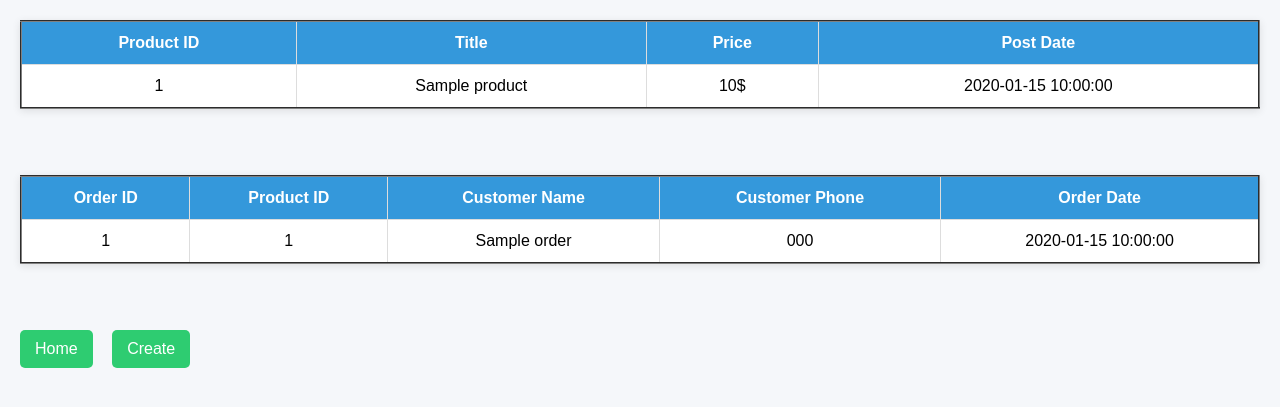
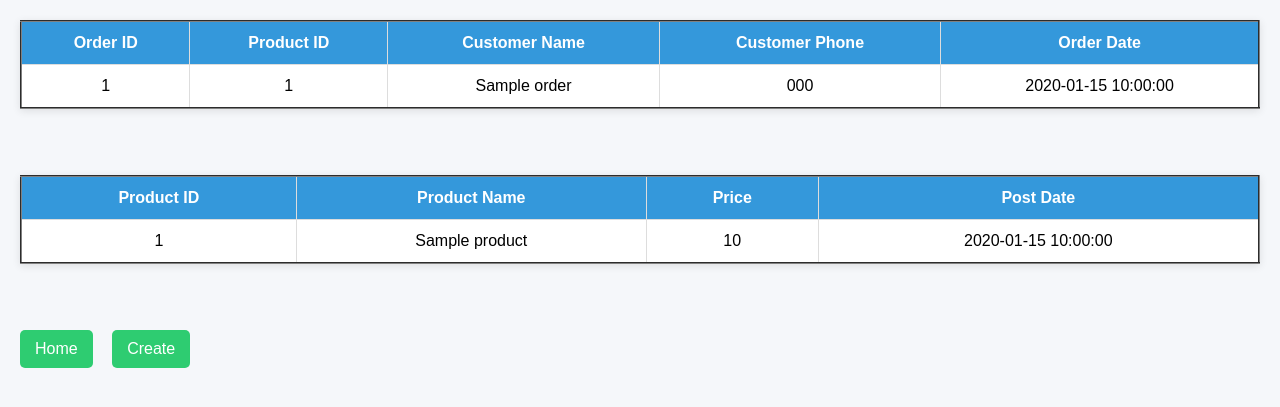
Before and after one commit to Thakvika1/Tiki_app, a PHP site: page /dashboard.php in a window 1280 px wide. Shown: the top 407 px of the page. Run offline with PHP 8.4, Linux system fonts and the light colour scheme; tables that the repository leaves empty or names only in its code hold one stand-in row (values such as "Sample post"); a stand-in replaces the project's code that opens the database connection.

Commit message:
refactor product table

```diff
--- a/admin/dashboard.php
+++ b/admin/dashboard.php
@@ -8,7 +8,7 @@
     include "../conn_db.php";
 
     // products data
-    include "product_data.php";
+    // include "product_data.php";
 
     // orders data
     include "order_data.php";
@@ -17,8 +17,18 @@
     include "table_component.php";
 
 
+
+    // product table
+    echo tableComponent(
+        $conn,
+        'products',
+        ['Product ID', 'Product Name', 'Price', 'Post Date'],
+        ['product_id', 'title', 'price', 'created_at']
+    );
+
+
+
 ?>
-
 
 
 
```
